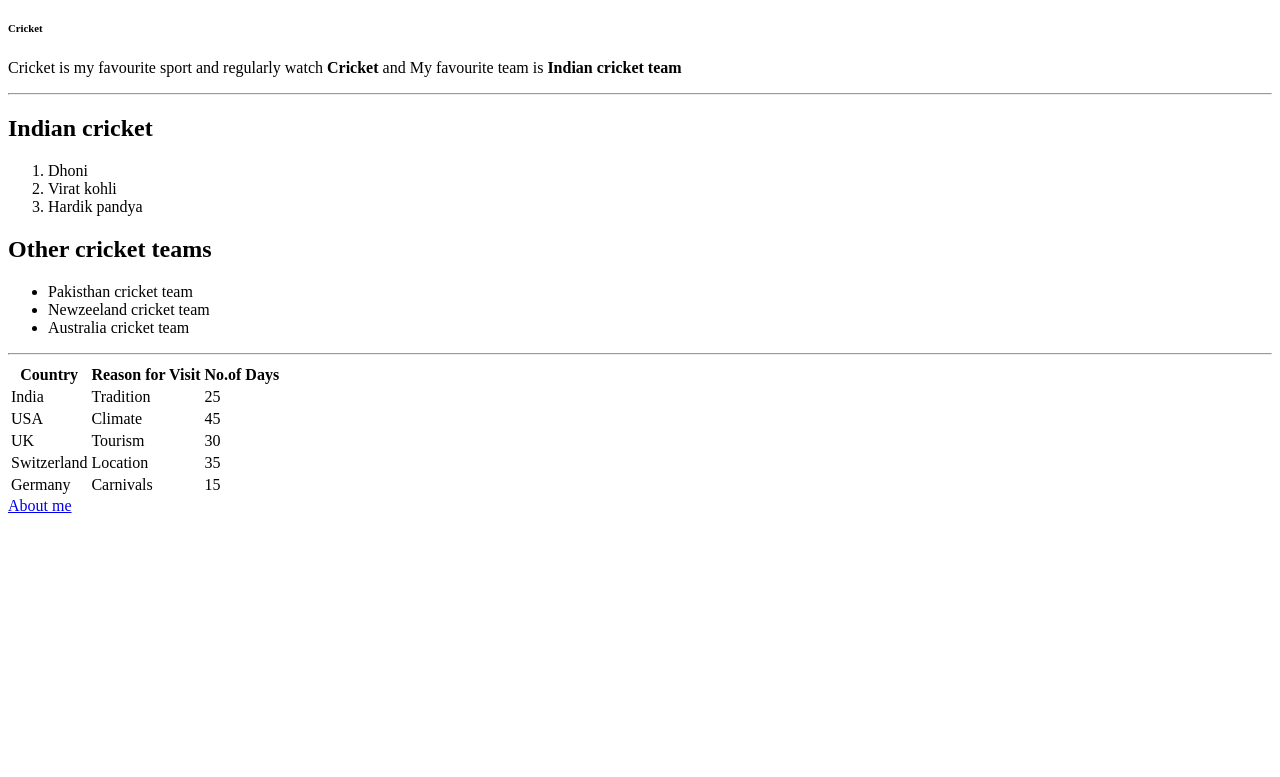
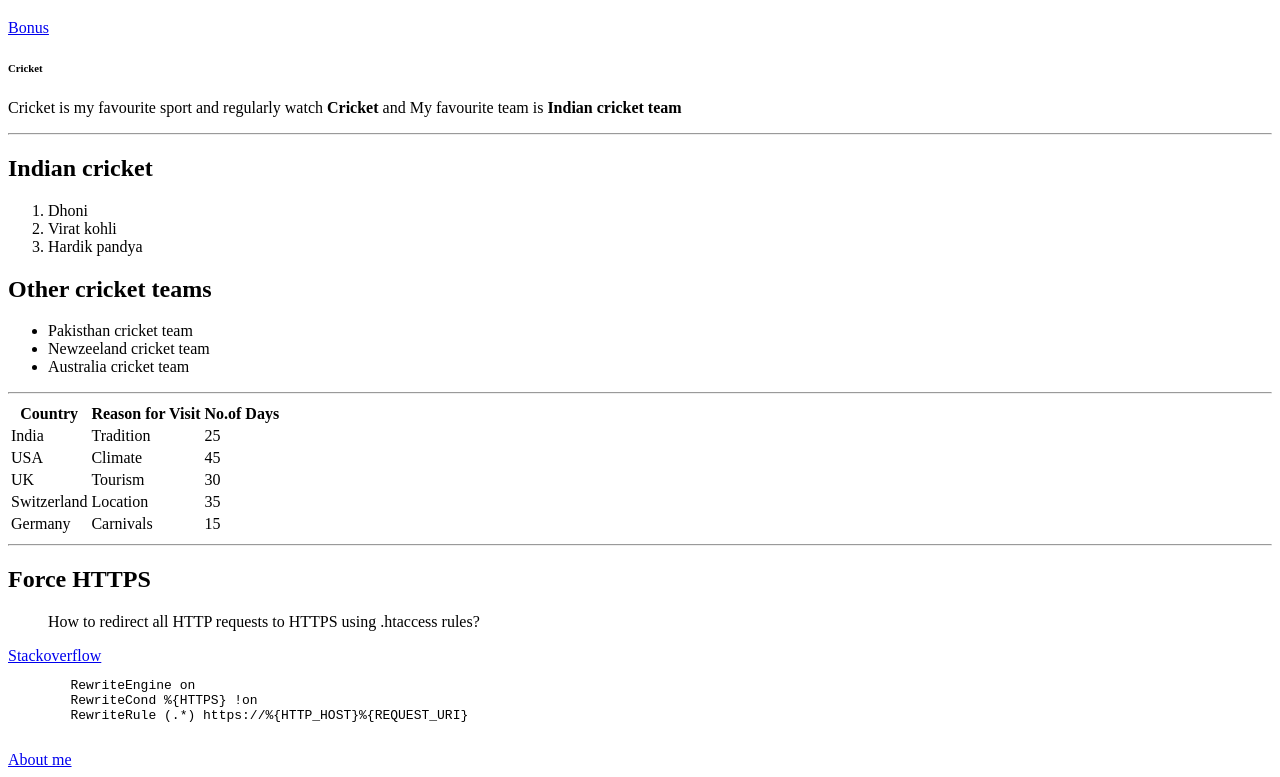
Before and after one commit to 44-563-Web-Apps-S23/44563-webapps-assignment-3-sriharshika, a plain HTML site: page index.html in a window 1280 px wide. Shown: the part 61-838 px from the top of the page. Before the commit the page ends 800 px from the top, so only its background shows below. Drawn offline with Linux system fonts and the light colour scheme.

Commit message:
Update index.html

```diff
--- a/index.html
+++ b/index.html
@@ -5,6 +5,7 @@
 </head>
 <body>
     <h1>Sriharshika Sattor</h1>
+    <a href="bonus.html">Bonus</a>
     <h6>Cricket</h6>
     <p>Cricket is my favourite sport and regularly watch <b>Cricket</b> and My favourite team is <b>Indian cricket team</b></p>
     <hr>
@@ -55,6 +56,18 @@
             <td>15</td>
         </tr>
     </table>
+
+    <hr>
+    <h2>
+        Force HTTPS
+    </h2>
+    <blockquote>How to redirect all HTTP requests to HTTPS using .htaccess rules?</blockquote>
+    <a href="https://stackoverflow.com/questions/4083221/how-to-redirect-all-http-requests-to-https-using-htaccess-rules">Stackoverflow</a>
+    <pre>
+        RewriteEngine on
+        RewriteCond %{HTTPS} !on
+        RewriteRule (.*) https://%{HTTP_HOST}%{REQUEST_URI}
+    </pre>
     <a href ="aboutme.html">About me</a>
 
 
```
